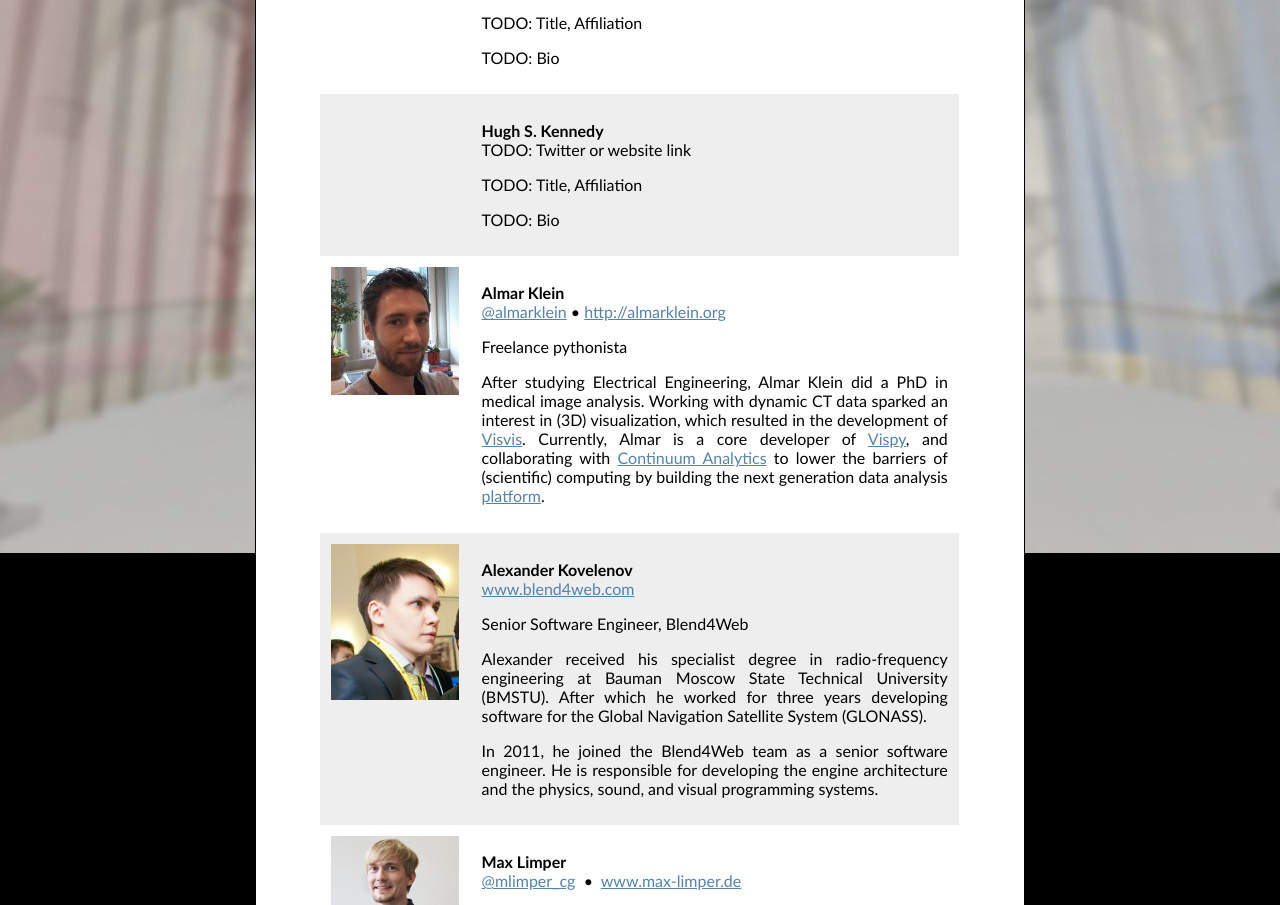
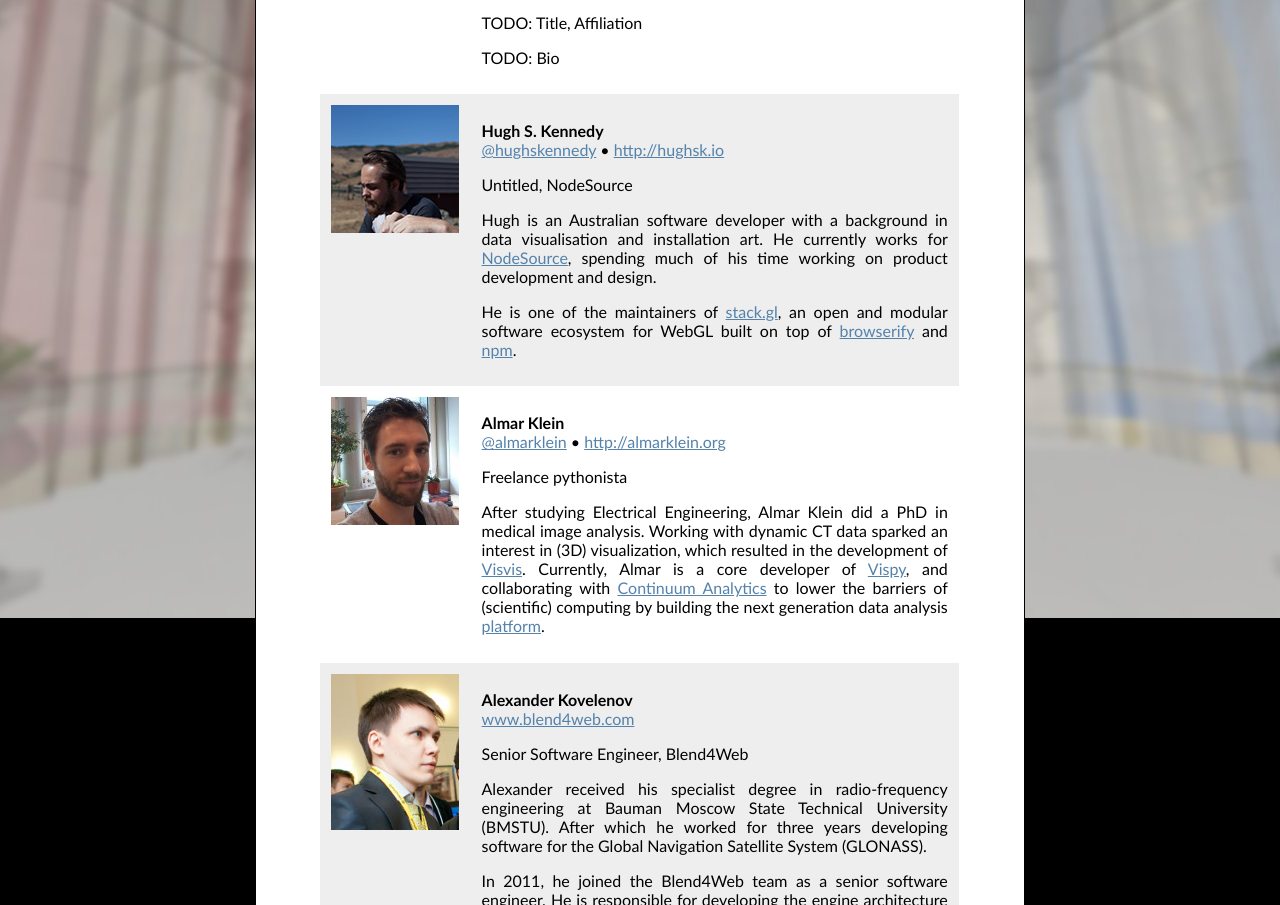
Before and after one commit to WebGLInsights/WebGLInsights.github.io, a plain HTML site: page contributors.html in a window 1280 px wide. Shown: the part 5780-6685 px from the top of the page. Drawn offline with Linux system fonts and the light colour scheme.

Commit message:
Add Hugh's bio and images

```diff
--- a/contributors.html
+++ b/contributors.html
@@ -487,17 +487,27 @@ TODO: Bio
 <!-- ====================================================================== -->
 
 <tr id="HughSKennedy">
-<td valign="top"><img src="contributors/HughSKennedy.png" width="128" alt="" /></td>
+<td valign="top"><img src="contributors/HughSKennedy.jpg" width="128" alt="" /></td>
 <td>
 <p>
 <span style='font-weight:bold;'>Hugh S. Kennedy</span><br />
-TODO: Twitter or website link
+<a href="http://twitter.com/hughskennedy" target="_blank">@hughskennedy</a>&nbsp;&bullet;&nbsp;<a href="http://hughsk.io" target="_blank">http://hughsk.io</a>
 </p>
 <p>
-TODO: Title, Affiliation
+Untitled, NodeSource
 </p>
 <p>
-TODO: Bio
+Hugh is an Australian software developer with a background in data
+visualisation and installation art. He currently works for
+<a href="http://nodesource.com">NodeSource</a>, spending much of his time
+working on product development and design.
+</p>
+<p>
+He is one of the maintainers of
+<a target="_blank" href="http://stack.gl">stack.gl</a>,
+an open and modular software ecosystem for WebGL built on top of
+<a target="_blank" href="http://browserify.org/">browserify</a> and
+<a target="_blank" href="http://npmjs.com/">npm</a>.
 </p>
 </td>
 </tr>
```
Also changed, not shown: contributors/HughSKennedy.jpg (added), contributors/fullsize/HughSKennedy.jpg (added).
